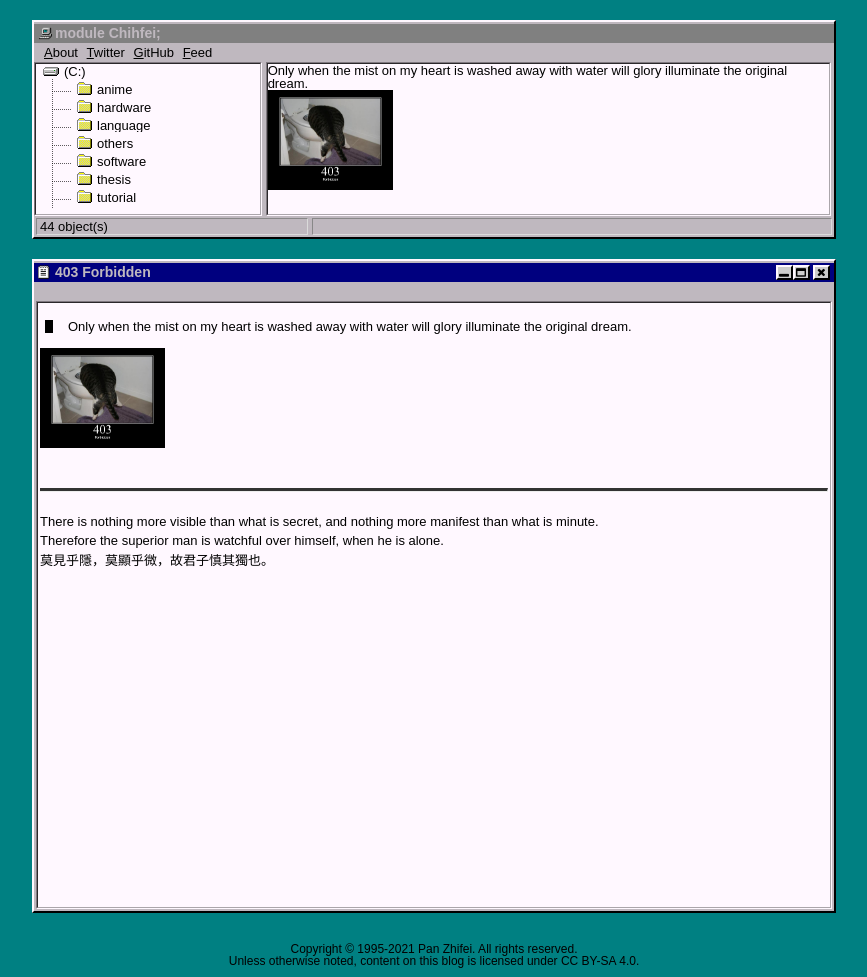
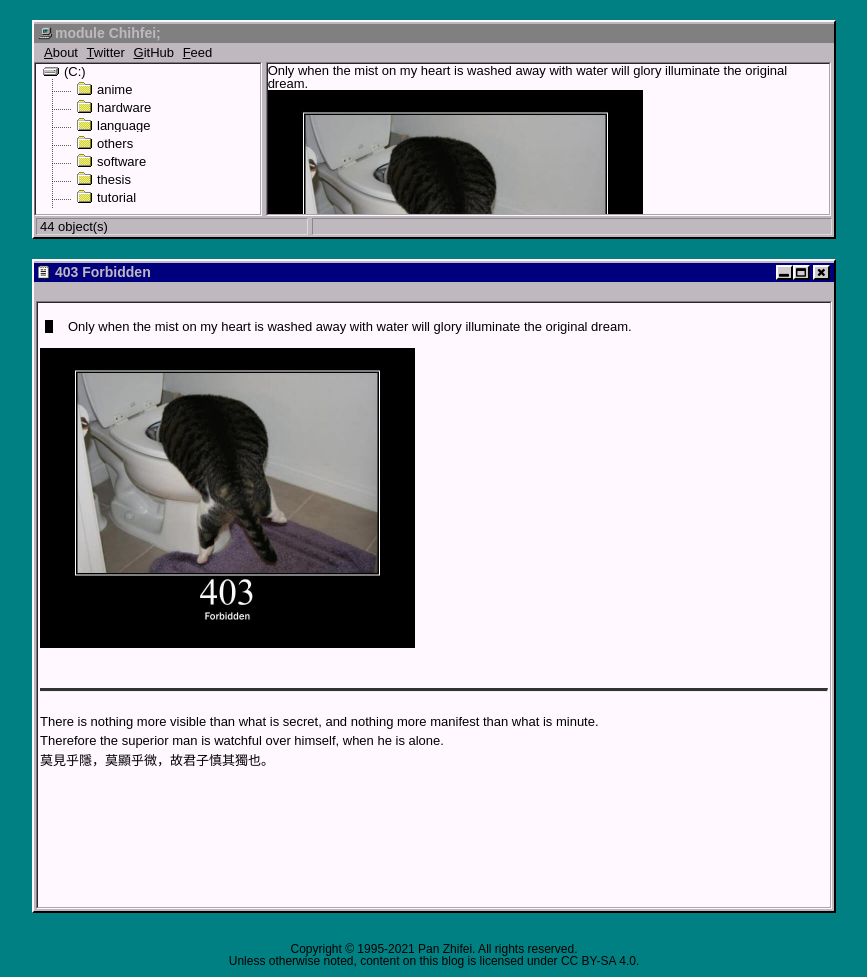
Before and after one commit to IcingTomato/blog.old3, a Jekyll site: the page built from 403.md, in a window 1280 px wide. Shown: the whole page, without its empty margins (206-1073 px from the left). Built offline with Jekyll 4.4.1, drawn with Linux system fonts in a browser that asks for light colours.

Commit message:
change 404 403

```diff
--- a/403.md
+++ b/403.md
@@ -6,4 +6,4 @@
 
 <blockquote>Only when the mist on my heart is washed away with water will glory illuminate the original dream.</blockquote>
 
-<img loading="eager" src="//panzhifei.fun/img/error_code/403.jpg" alt="403 Forbidden" width="125" height="100">
+<img loading="eager" src="//panzhifei.fun/img/error_code/403.jpg" alt="403 Forbidden" width="375" height="300">
```
Also changed, not shown: 404.md (+1 -1 lines).
